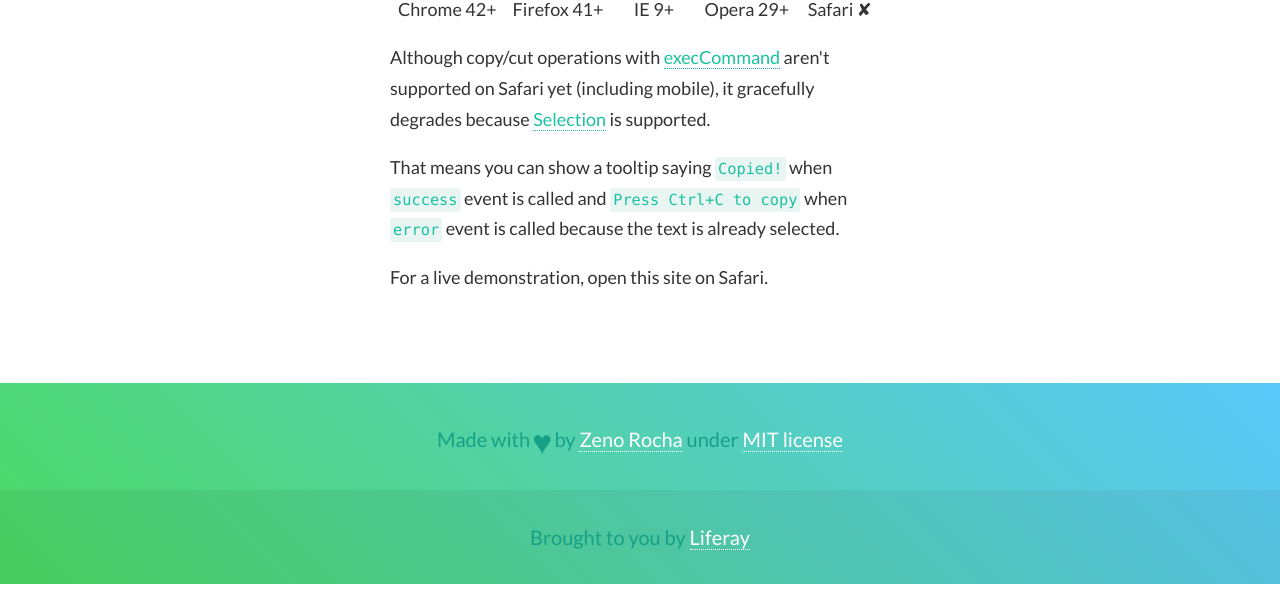
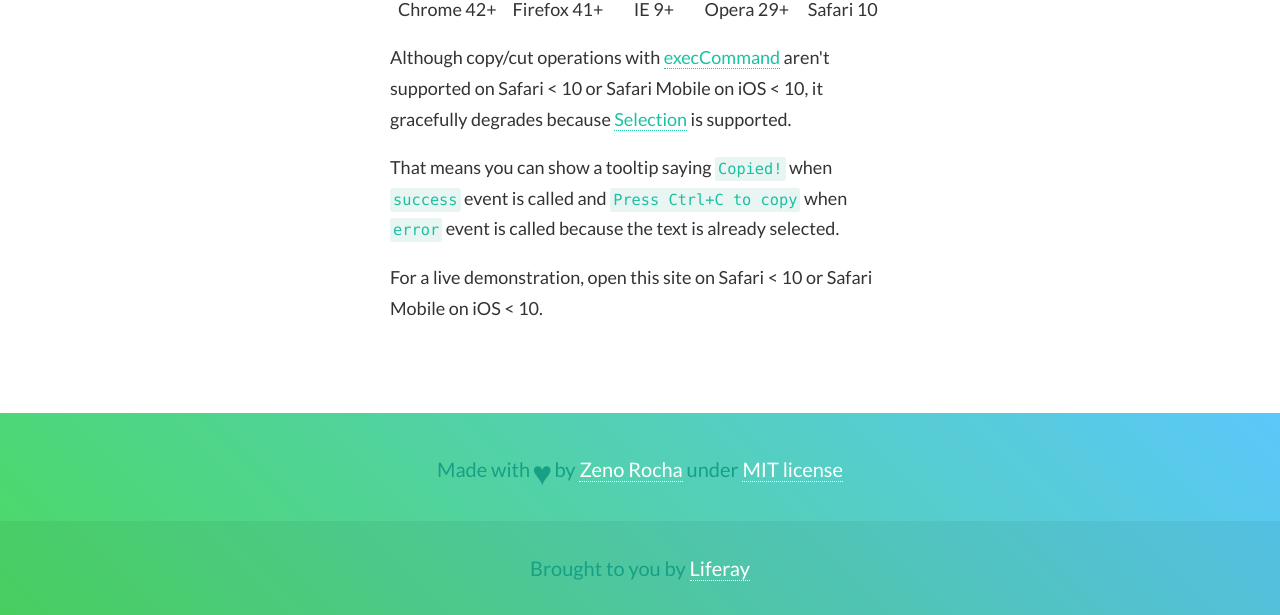
Before and after one commit to zenorocha/clipboard.js, a website: page index.html in a window 1280 px wide. Shown: the part 5101-5716 px from the top of the page. Before the commit the page ends 5685 px from the top, so only its background shows below. Drawn offline with Linux system fonts and the light colour scheme.

Commit message:
Update browser support section. Safari 10 is now supported

```diff
--- a/index.html
+++ b/index.html
@@ -200,15 +200,15 @@ clipboard.destroy();</code></pre>
             </li>
             <li>
                 <img src="assets/images/safari.png" width="64" height="64" alt="Safari logo">
-                <p>Safari ✘</p>
+                <p>Safari 10</p>
             </li>
         </ul>
 
-        <p>Although copy/cut operations with <a href="https://developer.mozilla.org/en-US/docs/Web/API/Document/execCommand">execCommand</a> aren't supported on Safari yet (including mobile), it gracefully degrades because <a href="https://developer.mozilla.org/en-US/docs/Web/API/Selection">Selection</a> is supported.</p>
+        <p>Although copy/cut operations with <a href="https://developer.mozilla.org/en-US/docs/Web/API/Document/execCommand">execCommand</a> aren't supported on Safari < 10 or Safari Mobile on iOS < 10, it gracefully degrades because <a href="https://developer.mozilla.org/en-US/docs/Web/API/Selection">Selection</a> is supported.</p>
 
         <p>That means you can show a tooltip saying <code>Copied!</code> when <code>success</code> event is called and <code>Press Ctrl+C to copy</code> when <code>error</code> event is called because the text is already selected.</p>
 
-        <p>For a live demonstration, open this site on Safari.</p>
+        <p>For a live demonstration, open this site on Safari < 10 or Safari Mobile on iOS < 10.</p>
     </main>
 
     <footer class="footer gradient text-center">
```
Also changed, not shown: assets/images/safari.png.
